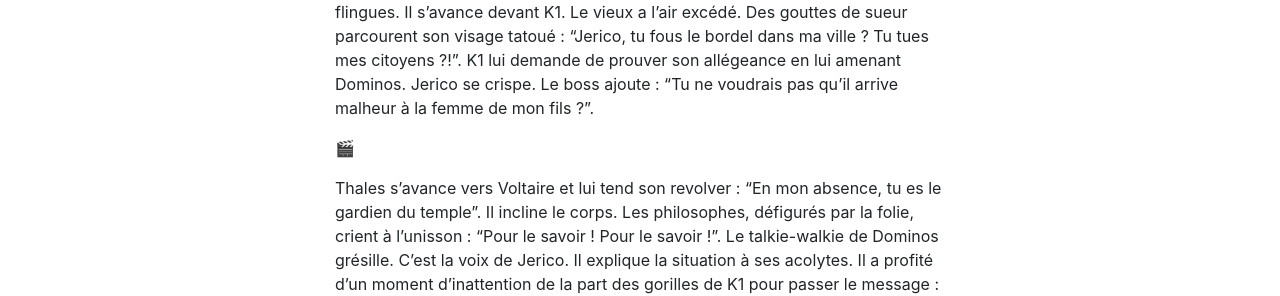
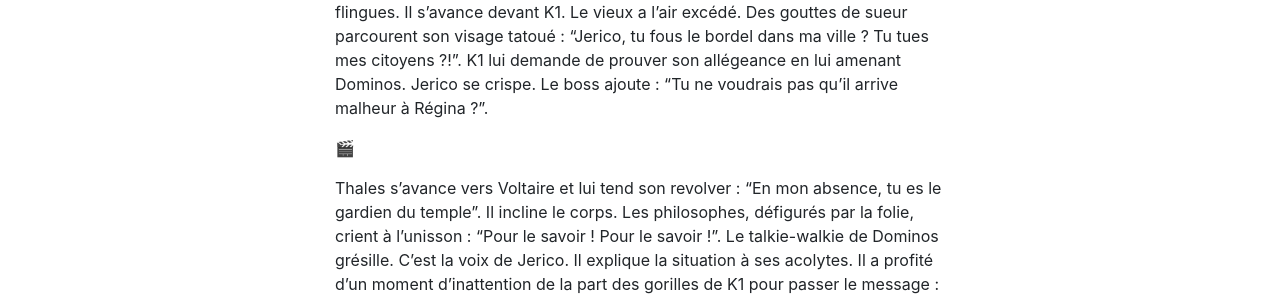
Before and after one commit to NielsSarys/nielssarys.github.io, a Jekyll site: the page built from _posts/2019-07-15-apocalypse-world-kingsroad-épisode-3.md, in a window 1280 px wide and 900 px high, scrolled down 1250 px. Shown: the part 330-626 px from the top of the window. Built offline with Jekyll 4.4.1, drawn with Linux system fonts in a browser that asks for light colours; nearby versions of some CDN libraries; some web fonts are replaced; some of the changed text lies outside the part shown.

Commit message:
Update from Forestry.io Niels Sarys updated _posts/2019-07-15-apocalypse-world-kingsroad-épisode-3.md

```diff
--- a/_posts/2019-07-15-apocalypse-world-kingsroad-épisode-3.md
+++ b/_posts/2019-07-15-apocalypse-world-kingsroad-épisode-3.md
@@ -35,7 +35,7 @@ Isaac suffoque. Le câble électrique lui enserre le cou. Il entend la voix de D
 
 🎬
 
-La voix de Paille faiblit à chaque mot dans le talkie-walkie de Jerico. Alactraz et Turbine, les deux molosses de K1, se dirigent vers le chien de guerre. K1 veut le voir au sujet de la fusillade du Dream G. Arrivé au bunker, ils lui prennent ses flingues. Il s’avance devant K1. Le vieux a l’air excédé. Des gouttes de sueur parcourent son visage tatoué : “Jerico, tu fous le bordel dans ma ville ? Tu tues mes citoyens ?!”. K1 lui demande de prouver son allégeance en lui amenant Dominos. Jerico se crispe. Le boss ajoute : “Tu ne voudrais pas qu’il arrive malheur à la femme de mon fils ?”.
+La voix de Paille faiblit à chaque mot dans le talkie-walkie de Jerico. Alactraz et Turbine, les deux molosses de K1, se dirigent vers le chien de guerre. K1 veut le voir au sujet de la fusillade du Dream G. Arrivé au bunker, ils lui prennent ses flingues. Il s’avance devant K1. Le vieux a l’air excédé. Des gouttes de sueur parcourent son visage tatoué : “Jerico, tu fous le bordel dans ma ville ? Tu tues mes citoyens ?!”. K1 lui demande de prouver son allégeance en lui amenant Dominos. Jerico se crispe. Le boss ajoute : “Tu ne voudrais pas qu’il arrive malheur à Régina ?”.
 
 🎬
 
```
